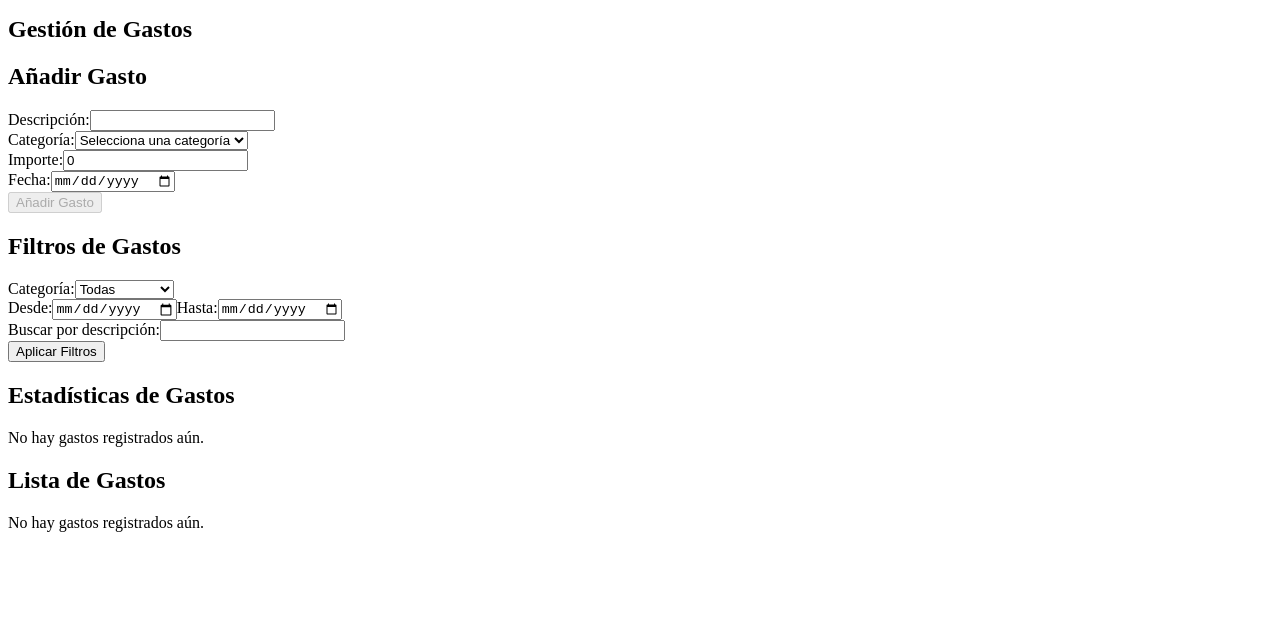
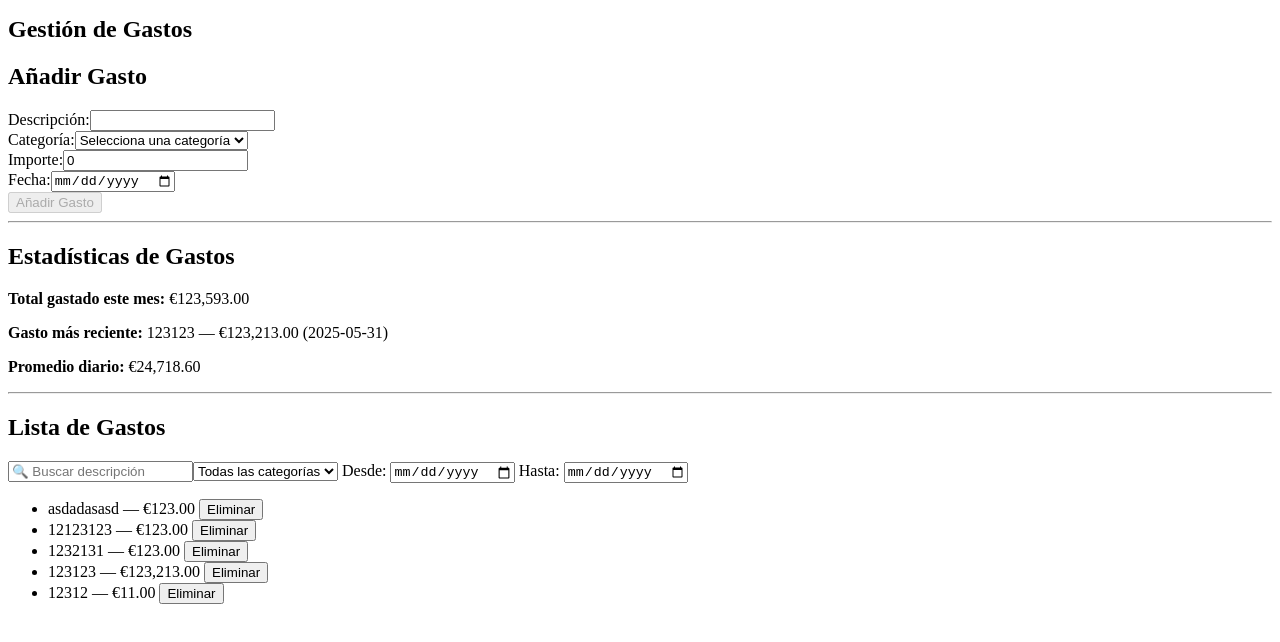
Before and after one commit to MrLionArg/seguimiento-gastos, an Angular app: page / in a window 1280 px wide. Shown: the top 642 px of the page. Built offline with nearby package versions, Linux system fonts and the light colour scheme; data requests are answered from the project's data file.

Commit message:
Filtros funcionales! XD

```diff
--- /dev/null
+++ b/db.json
@@ -0,0 +1,39 @@
+{
+  "gastos": [
+    {
+      "id": "3438",
+      "descripcion": "asdadasasd",
+      "categoria": "Alimentación",
+      "importe": 123,
+      "fecha": "2025-05-15"
+    },
+    {
+      "id": "a46c",
+      "descripcion": "12123123",
+      "categoria": "Transporte",
+      "importe": 123,
+      "fecha": "2025-05-23"
+    },
+    {
+      "id": "d7a4",
+      "descripcion": "1232131",
+      "categoria": "Transporte",
+      "importe": 123,
+      "fecha": "2025-05-07"
+    },
+    {
+      "id": "0403",
+      "descripcion": "123123",
+      "categoria": "Salud",
+      "importe": 123213,
+      "fecha": "2025-05-31"
+    },
+    {
+      "id": "7007",
+      "descripcion": "12312",
+      "categoria": "Alimentación",
+      "importe": 11,
+      "fecha": "2025-05-28"
+    }
+  ]
+}
--- a/src/app/components/estadisticas/estadisticas.component.html
+++ b/src/app/components/estadisticas/estadisticas.component.html
@@ -1,15 +1,14 @@
 <h2>Estadísticas de Gastos</h2>
 
-<!-- Si hay gastos registrados, mostramos las estadísticas -->
-
-<div *ngIf="gastos.length > 0; else noGastos">
-  <p>Total Gastado: {{ totalGastos | currency: 'EUR' }}</p>
-  <p>Gasto Promedio: {{ gastoPromedio | currency: 'EUR' }}</p>
-  <p>Número de Gastos: {{ numGastos }}</p>
+<div *ngIf="gastos.length > 0; else sinDatos">
+  <p><strong>Total gastado este mes:</strong> {{ totalMensual | currency:'EUR' }}</p>
+  <p><strong>Gasto más reciente:</strong>
+    {{ gastoReciente?.descripcion }} —
+    {{ gastoReciente?.importe | currency:'EUR' }} ({{ gastoReciente?.fecha }})
+  </p>
+  <p><strong>Promedio diario:</strong> {{ promedioDiario | currency:'EUR' }}</p>
 </div>
 
-<!-- Plantilla alternativa para cuando no hay gastos registrados -->
-
-<ng-template #noGastos>
-  <p>No hay gastos registrados aún.</p>
+<ng-template #sinDatos>
+  <p>Aún no hay datos para mostrar estadísticas.</p>
 </ng-template>
--- a/src/app/components/estadisticas/estadisticas.component.ts
+++ b/src/app/components/estadisticas/estadisticas.component.ts
@@ -1,35 +1,57 @@
-import { Component, inject } from '@angular/core';
-import { CurrencyPipe, NgIf } from '@angular/common';
+import { Component, OnInit, OnDestroy } from '@angular/core';
+import { Subscription } from 'rxjs';
+import { NgIf, CurrencyPipe } from '@angular/common';
 import { GastosService, Gasto } from '../../core/services/gastos.service';
 
-  // Componente Estadísticas Muestra el total gastado, el promedio de gastos y el número de gastos.
 @Component({
   selector: 'app-estadisticas',
   standalone: true,
+  imports: [NgIf, CurrencyPipe],
   templateUrl: './estadisticas.component.html',
-  styleUrls: ['./estadisticas.component.css'],
-  imports: [CurrencyPipe, NgIf]  // Importamos CurrencyPipe para formatear moneda y NgIf para condicionales
+  styleUrls: ['./estadisticas.component.css']
 })
-export class EstadisticasComponent {
+export class EstadisticasComponent implements OnInit, OnDestroy {
+  gastos: Gasto[] = [];
+  totalMensual: number = 0;
+  gastoReciente: Gasto | null = null;
+  promedioDiario: number = 0;
 
-  // Inyección del servicio de gastos
-  private gastosService = inject(GastosService);
+  private sub!: Subscription;
 
-  // Array de gastos que obtenemos del servicio
-  gastos: Gasto[] = this.gastosService.getGastos();
+  constructor(private gastosService: GastosService) {}
 
-  // Calcula el total gastado sumando todos los importes
-  get totalGastos(): number {
-    return this.gastos.reduce((total, gasto) => total + gasto.importe, 0);
+  ngOnInit(): void {
+    // Cálculo de lista de gastos para estadísticas
+    this.sub = this.gastosService.gastos$.subscribe(lista => {
+      this.gastos = lista;
+      this.calcularEstadisticas();
+    });
   }
 
-  // Calcula el gasto promedio dividiendo el total (de gastos) por la cantidad (de gastos en length.)
-  get gastoPromedio(): number {
-    return this.gastos.length ? this.totalGastos / this.gastos.length : 0;
+  ngOnDestroy(): void {
+    this.sub.unsubscribe();
   }
 
-  // Devuelve el número total de gastos registrados
-  get numGastos(): number {
-    return this.gastos.length;
+  private calcularEstadisticas(): void {
+    if (this.gastos.length === 0) {
+      this.totalMensual = 0;
+      this.gastoReciente = null;
+      this.promedioDiario = 0;
+      return;
+    }
+
+    // Total del mes actual
+    const mesActual = new Date().getMonth();
+    const gastosDelMes = this.gastos.filter(g => new Date(g.fecha).getMonth() === mesActual);
+    this.totalMensual = gastosDelMes.reduce((sum, g) => sum + g.importe, 0);
+
+    // Gasto más reciente
+    this.gastoReciente = this.gastos.reduce((latest, g) =>
+      new Date(g.fecha) > new Date(latest.fecha) ? g : latest
+    , this.gastos[0]);
+
+    // Promedio diario (solo días con al menos un gasto)
+    const diasConGasto = new Set(this.gastos.map(g => g.fecha)).size;
+    this.promedioDiario = +(this.gastos.reduce((sum, g) => sum + g.importe, 0) / diasConGasto).toFixed(2);
   }
 }
--- a/src/app/components/gasto-form/gasto-form.component.ts
+++ b/src/app/components/gasto-form/gasto-form.component.ts
@@ -1,46 +1,42 @@
-// Importamos los módulos necesarios de Angular
 import { Component } from '@angular/core';
 import { FormBuilder, FormGroup, Validators, ReactiveFormsModule } from '@angular/forms';
+import { NgIf } from '@angular/common';
 import { GastosService } from '../../core/services/gastos.service';
-import { NgIf } from '@angular/common';
 
-/**
- * Componente Formulario de Gasto
- * - Permite al usuario añadir un nuevo gasto.
- */
 @Component({
   selector: 'app-gasto-form',
   standalone: true,
+  imports: [ReactiveFormsModule, NgIf],
   templateUrl: './gasto-form.component.html',
-  styleUrls: ['./gasto-form.component.css'],
-  imports: [ReactiveFormsModule, NgIf]  // Importamos ReactiveFormsModule y NgIf
+  styleUrls: ['./gasto-form.component.css']
 })
 export class GastoFormComponent {
-
-  // Definimos el formulario reactivo
   gastoForm: FormGroup;
 
-  constructor(private fb: FormBuilder, private gastosService: GastosService) {
-    // Inicializamos el formulario con los campos y validaciones
+  constructor(
+    private fb: FormBuilder,
+    private gastosService: GastosService
+  ) {
     this.gastoForm = this.fb.group({
       descripcion: ['', Validators.required],
       categoria: ['', Validators.required],
-      importe: [0, [Validators.required, Validators.min(1)]],
+      importe: [0, [Validators.required, Validators.min(0.01)]],
       fecha: ['', Validators.required]
     });
   }
 
-  /**
-   * Método que se ejecuta al enviar el formulario
-   */
   onSubmit(): void {
-    // Si el formulario es válido, añadimos el gasto
     if (this.gastoForm.valid) {
-      console.log('Gasto a añadir:', this.gastoForm.value);
-      this.gastosService.addGasto(this.gastoForm.value);  // Enviamos el gasto al servicio
-      this.gastoForm.reset();  // Reseteamos el formulario tras añadir el gasto
-    } else {
-      console.log('Formulario inválido');
+      // Llamamos al servicio que hace POST y recarga
+      this.gastosService.addGasto(this.gastoForm.value)
+        .subscribe({
+          next: () => {
+            this.gastoForm.reset();
+          },
+          error: err => {
+            console.error('Error al añadir gasto', err);
+          }
+        });
     }
   }
 }
--- a/src/app/components/gastos-list/gastos-list.component.html
+++ b/src/app/components/gastos-list/gastos-list.component.html
@@ -1,14 +1,39 @@
 <h2>Lista de Gastos</h2>
 
-<!-- Si hay gastos, los mostramos en una lista -->
+<!-- Formulario de filtros reactivo -->
+<form [formGroup]="filterForm" class="filtros">
+  <input
+    formControlName="busqueda"
+    placeholder="🔍 Buscar descripción"
+  />
+
+  <select formControlName="categoria">
+    <option value="">Todas las categorías</option>
+    <option value="Alimentación">Alimentación</option>
+    <option value="Transporte">Transporte</option>
+    <option value="Ocio">Ocio</option>
+    <option value="Salud">Salud</option>
+    <option value="Otros">Otros</option>
+  </select>
+
+  <label>
+    Desde:
+    <input type="date" formControlName="fechaInicio" />
+  </label>
+
+  <label>
+    Hasta:
+    <input type="date" formControlName="fechaFin" />
+  </label>
+</form>
+
 <ul *ngIf="gastosFiltrados.length > 0; else sinGastos">
-  <li *ngFor="let gasto of gastosFiltrados">
-    {{ gasto.descripcion }} - {{ gasto.importe | currency: 'EUR' }}
+  <li *ngFor="let gasto of gastosFiltrados; trackBy: trackById">
+    {{ gasto.descripcion }} — {{ gasto.importe | currency:'EUR' }}
     <button (click)="eliminarGasto(gasto.id)">Eliminar</button>
   </li>
 </ul>
 
-<!-- Plantilla alternativa cuando no hay gastos -->
 <ng-template #sinGastos>
-  <p>No hay gastos registrados aún.</p>
+  <p>No hay gastos que coincidan con los filtros.</p>
 </ng-template>
--- a/src/app/components/gastos-list/gastos-list.component.ts
+++ b/src/app/components/gastos-list/gastos-list.component.ts
@@ -1,63 +1,89 @@
-// Importamos los módulos necesarios de Angular
-import { Component, Input, OnInit, signal } from '@angular/core';
+import { Component, OnInit, OnDestroy } from '@angular/core';
 import { NgForOf, NgIf, CurrencyPipe } from '@angular/common';
+import { ReactiveFormsModule, FormBuilder, FormGroup } from '@angular/forms';
+import { combineLatest, Subscription, startWith } from 'rxjs';
 import { GastosService, Gasto } from '../../core/services/gastos.service';
 
-/**
- * Componente Lista de Gastos
- * - Muestra la lista de gastos actualizada desde el servicio.
- * - Se actualiza automáticamente cuando la lista de gastos cambia.
- */
 @Component({
   selector: 'app-gastos-list',
   standalone: true,
+  imports: [NgForOf, NgIf, CurrencyPipe, ReactiveFormsModule],
   templateUrl: './gastos-list.component.html',
-  styleUrls: ['./gastos-list.component.css'],
-  imports: [NgForOf, NgIf, CurrencyPipe]  // Importamos NgForOf, NgIf y CurrencyPipe
+  styleUrls: ['./gastos-list.component.css']
 })
-export class GastosListComponent implements OnInit {
+export class GastosListComponent implements OnInit, OnDestroy {
+  // Formulario reactivo de filtros
+  filterForm!: FormGroup;
 
-  // Recibe los filtros aplicados desde el componente padre
-  @Input() filtros: any = {};
+  // Lista resultante tras aplicar filtros
+  gastosFiltrados: Gasto[] = [];
+  private sub!: Subscription;
 
-  // Lista de gastos que se actualizará automáticamente
-  gastosFiltrados: Gasto[] = [];
+  constructor(
+    private gastosService: GastosService,
+    private fb: FormBuilder
+  ) {}
 
-  constructor(private gastosService: GastosService) {}
+  ngOnInit(): void {
+    // 1) Definimos el formulario de filtros
+    this.filterForm = this.fb.group({
+      categoria: [''],
+      busqueda: [''],
+      fechaInicio: [''],
+      fechaFin: ['']
+    });
 
-  /**
-   * Al inicializar el componente, nos suscribimos a los cambios en la lista de gastos
-   */
-  ngOnInit(): void {
-    this.actualizarGastos();
+    // 2) Cargamos los datos iniciales
+    this.gastosService.loadGastos();
+
+    // 3) Combinamos el stream de gastos con el de cambios en los filtros
+    const filtros$ = this.filterForm.valueChanges.pipe(
+      startWith(this.filterForm.value)
+    );
+
+    this.sub = combineLatest([
+      this.gastosService.gastos$,
+      filtros$
+    ]).subscribe(([gastos, filtros]) => {
+      this.gastosFiltrados = this.aplicarFiltros(gastos, filtros);
+    });
   }
 
-  /**
-   * Método para actualizar la lista de gastos
-   */
-  actualizarGastos(): void {
-    // Obtenemos los gastos actualizados del servicio
-    const todosLosGastos = this.gastosService.getGastos();
-
-    // Aplicamos los filtros
-    this.gastosFiltrados = todosLosGastos.filter(gasto => {
-      const coincideCategoria = this.filtros.categoria ? gasto.categoria === this.filtros.categoria : true;
-      const coincideBusqueda = this.filtros.busqueda ? gasto.descripcion.toLowerCase().includes(this.filtros.busqueda.toLowerCase()) : true;
-      const coincideFechaInicio = this.filtros.fechaInicio ? gasto.fecha >= this.filtros.fechaInicio : true;
-      const coincideFechaFin = this.filtros.fechaFin ? gasto.fecha <= this.filtros.fechaFin : true;
-
-      return coincideCategoria && coincideBusqueda && coincideFechaInicio && coincideFechaFin;
-    });
-
-    console.log('Gastos actualizados:', this.gastosFiltrados);
+  ngOnDestroy(): void {
+    this.sub.unsubscribe();
   }
 
-  /**
-   * Método para eliminar un gasto
-   * @param id - ID del gasto a eliminar
-   */
   eliminarGasto(id: number): void {
-    this.gastosService.deleteGasto(id);
-    this.actualizarGastos();
+    this.gastosService.deleteGasto(id).subscribe();
+  }
+
+  /** Aplica los criterios recibidos sobre la lista completa */
+  private aplicarFiltros(lista: Gasto[], filtros: any): Gasto[] {
+    return lista.filter(gasto => {
+      const { categoria, busqueda, fechaInicio, fechaFin } = filtros;
+      const coincideCategoria = categoria
+        ? gasto.categoria === categoria
+        : true;
+      const coincideBusqueda = busqueda
+        ? gasto.descripcion.toLowerCase()
+            .includes(busqueda.toLowerCase())
+        : true;
+      const coincideFechaInicio = fechaInicio
+        ? gasto.fecha >= fechaInicio
+        : true;
+      const coincideFechaFin = fechaFin
+        ? gasto.fecha <= fechaFin
+        : true;
+      return (
+        coincideCategoria &&
+        coincideBusqueda &&
+        coincideFechaInicio &&
+        coincideFechaFin
+      );
+    });
+  }
+
+  trackById(index: number, gasto: Gasto): number {
+    return gasto.id;
   }
 }
--- a/src/app/pages/home/home.component.html
+++ b/src/app/pages/home/home.component.html
@@ -1,13 +1,14 @@
 <h1>Gestión de Gastos</h1>
 
-<!-- Componente Formulario para Añadir Gastos -->
+<!-- 1) Formulario para añadir nuevos gastos -->
 <app-gasto-form></app-gasto-form>
 
-<!-- Componente Filtros -->
-<app-gastos-filtros (filtrosAplicados)="aplicarFiltros($event)"></app-gastos-filtros>
+<hr />
 
-<!-- Componente Estadísticas -->
+<!-- 2) Bloque de estadísticas -->
 <app-estadisticas></app-estadisticas>
 
-<!-- Componente Lista de Gastos con Filtros Aplicados -->
-<app-gastos-list [filtros]="filtrosAplicados"></app-gastos-list>
+<hr />
+
+<!-- 3) Lista de gastos con filtros internos -->
+<app-gastos-list></app-gastos-list>
--- a/src/app/pages/home/home.component.ts
+++ b/src/app/pages/home/home.component.ts
@@ -1,36 +1,20 @@
 import { Component } from '@angular/core';
+import { CommonModule } from '@angular/common';
+
 import { GastoFormComponent } from '../../components/gasto-form/gasto-form.component';
 import { GastosListComponent } from '../../components/gastos-list/gastos-list.component';
 import { EstadisticasComponent } from '../../components/estadisticas/estadisticas.component';
-import { GastosFiltrosComponent } from '../../components/gastos-filtros/gastos-filtros.component';
 
-/**
- * Componente Home
- * - Componente principal de la aplicación.
- */
 @Component({
   selector: 'app-home',
   standalone: true,
+  imports: [
+    CommonModule,
+    GastoFormComponent,
+    EstadisticasComponent,
+    GastosListComponent
+  ],
   templateUrl: './home.component.html',
-  styleUrls: ['./home.component.css'],
-  imports: [
-    GastoFormComponent,
-    GastosListComponent,
-    EstadisticasComponent,
-    GastosFiltrosComponent
-  ]
+  styleUrls: ['./home.component.css']
 })
-export class HomeComponent {
-
-  // Objeto que almacena los filtros aplicados
-  filtrosAplicados: any = {};
-
-  /**
-   * Método para recibir los filtros aplicados
-   * @param filtros - Objeto con los filtros
-   */
-  aplicarFiltros(filtros: any): void {
-    console.log('Filtros recibidos en HomeComponent:', filtros);
-    this.filtrosAplicados = filtros;
-  }
-}
+export class HomeComponent {}
```
Also changed, not shown: src/app/components/gasto-form/gasto-form.component.html (+7 -7 lines), src/app/core/services/gastos.service.ts (+25 -43 lines), src/main.ts (+12 -4 lines).
